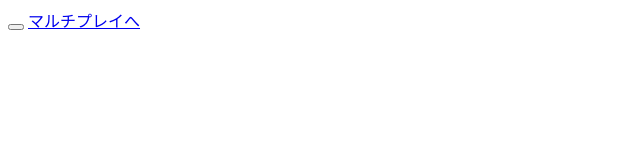
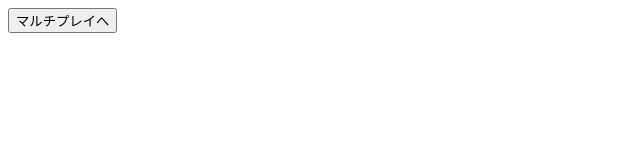
Before and after one commit to i-am-ethan/8thwall-multiplayer, a website: page views/index.html in a window 1280 px wide. Shown: the whole page, without its empty margins (0-640 px from the left). Drawn offline with Linux system fonts and the light colour scheme.

Commit message:
ボタン要素追加

```diff
--- a/views/index.html
+++ b/views/index.html
@@ -8,8 +8,7 @@
 </head>
 <body>
     <!-- url遷移を行う -->
-    <button onclick="toMultiplayer"></button>
-    <a href="./multiplayer.html">マルチプレイへ</a>
+    <button onclick="toMultiplayer">マルチプレイへ</button>
     <script>
         function toMultiplayer(){
             let url = "https://" + location.hostname + "/multiplayer"
```
